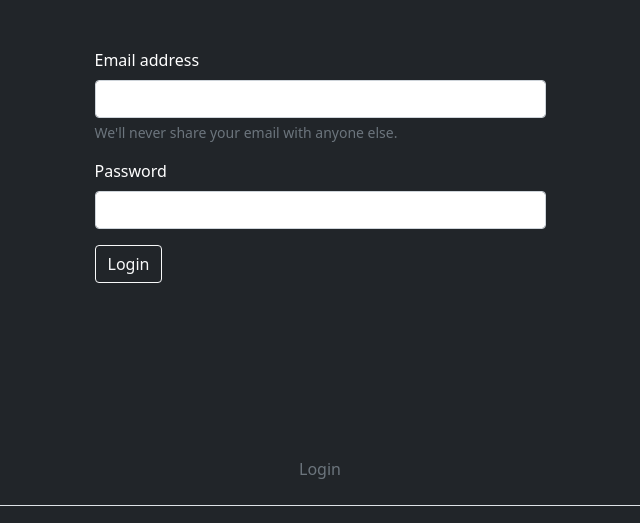
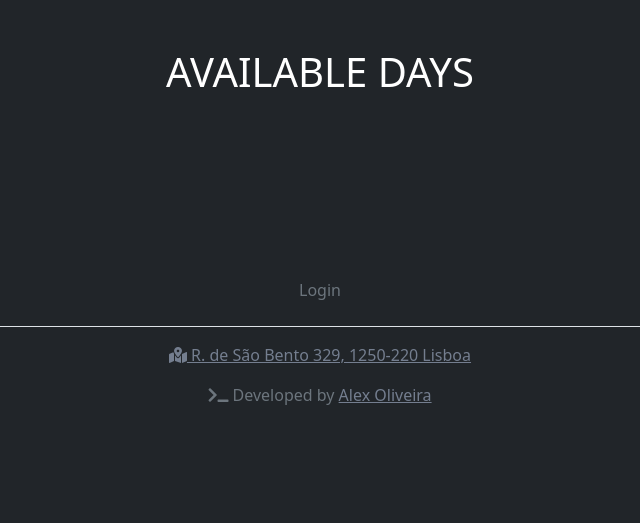
Before and after one commit to Alkss/volleyball_scheduler, a PHP site: page / in a window 1280 px wide. Shown: the part 56-579 px from the top of the page, without its empty margins (320-960 px from the left). Run offline with PHP 8.4, Linux system fonts and the light colour scheme; data comes from the database, SQL or seed files in the repository.

Commit message:
+ reverting index.php changes

```diff
--- a/index.php
+++ b/index.php
@@ -1,25 +1,34 @@
 <?php
-include "view/assets/header.php";
-require_once 'Validator.php';
-Validator::validateIfLoggedAndRedirect();
+
+use controllers\DB;
+
+require_once $_SERVER['DOCUMENT_ROOT'] . "/controllers/DB.php";
+include 'view/assets/header.php';
+
+$db = new DB();
+$courts = $db->getActiveCourts();
 ?>
-    <div class="alert alert-danger text-center" role="alert" style="display: none" id="error-message">
-        Email or Password incorrect
+    <div class="justify-content-center text-center">
+        <h1>AVAILABLE DAYS</h1>
     </div>
-    <div class="row justify-content-center">
-        <div class="col-md-5">
-            <div class="mb-3">
-                <label for="exampleInputEmail1" class="form-label">Email address</label>
-                <input type="email" id="email" name="email" class="form-control" aria-describedby="emailHelp">
-                <div id="emailHelp" class="form-text">We'll never share your email with anyone else.</div>
+    <div class="row text-dark justify-content-around">
+
+        <?php
+        foreach ($courts as $singleCourt) {
+            $date = date_create($singleCourt['datetime'])
+            ?>
+            <div class="card mb-3 p-0" style="width: 18rem;">
+                <a href="/court.php?id=<?= $singleCourt['id'] ?>">
+                    <img src="/assets/images/<?= $singleCourt['code'] ?>.jpg" class="card-img-top" alt="ACM Picture">
+                </a>
+                <div class="card-body">
+                    <p class="card-datetime mb-0"><?= date_format($date, "d/m/Y - H:i") ?></p>
+                    <p class="card-text">(<?= $singleCourt['max_Players'] ?> people)</p>
+                </div>
             </div>
-            <div class="mb-3">
-                <label for="exampleInputPassword1" class="form-label">Password</label>
-                <input type="password" id="password" name="password" class="form-control">
-            </div>
-            <button type="submit" id="submitBtn" class="btn btn-outline-light">Login</button>
-        </div>
+            <?php
+        }
+        ?>
     </div>
-    <script src="js/login.js"></script>
 <?php
-include "view/assets/footer.php";
+include 'view/assets/footer.php';
```
